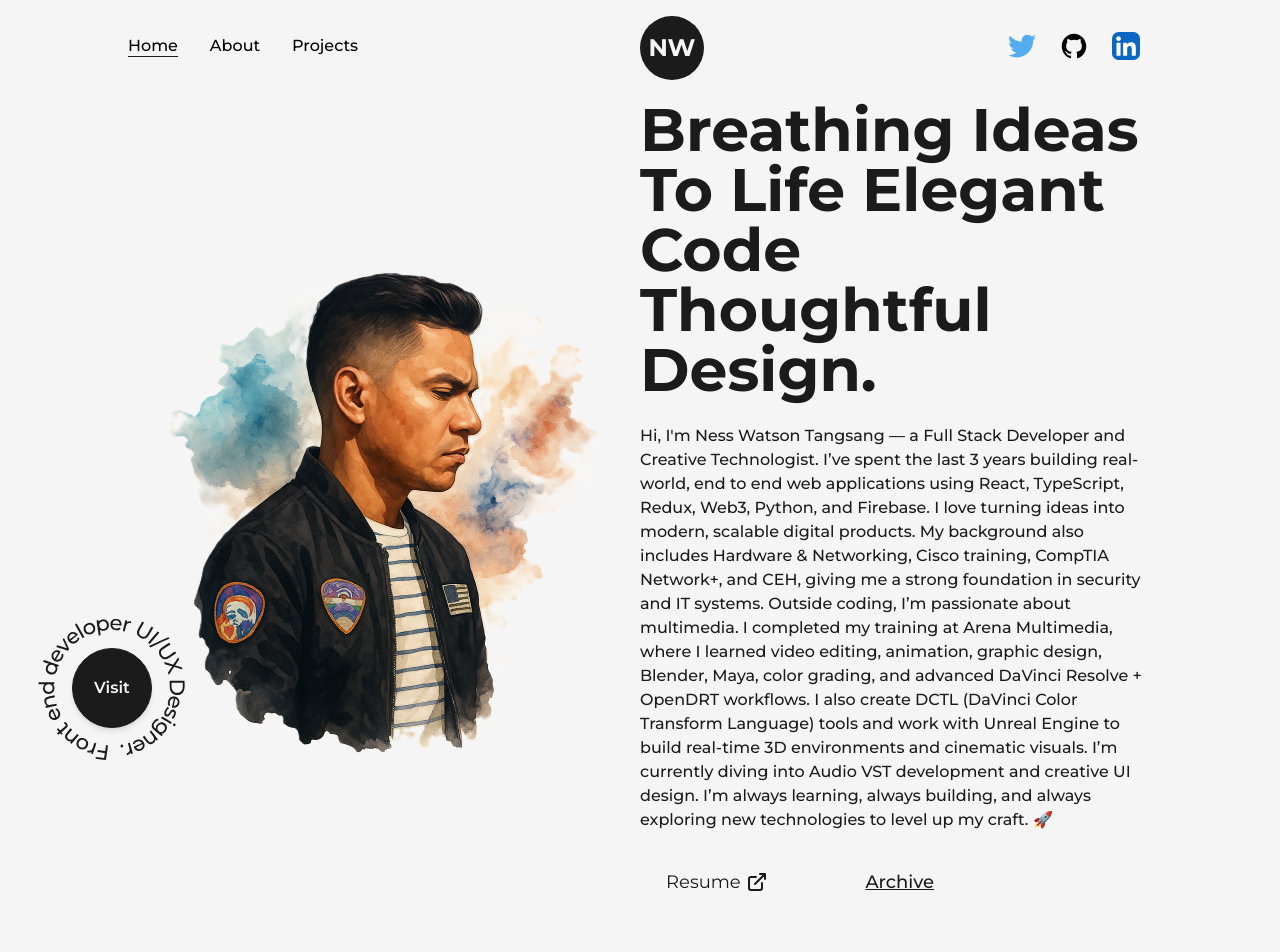
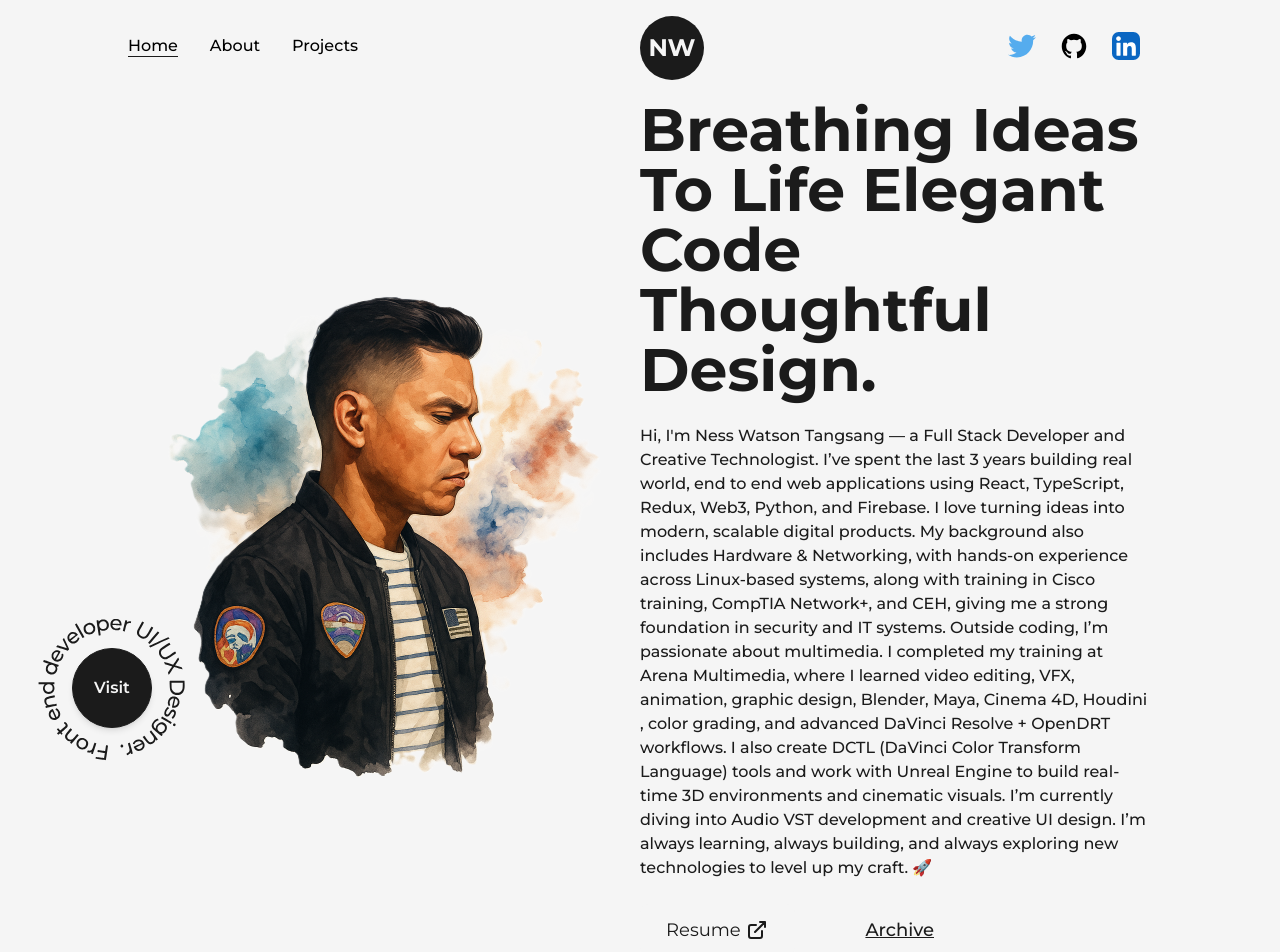
Before and after one commit to nesswatson21/ness-w-tangsang-proj, a Next.js app: page / in a window 1280 px wide. Shown: the top 952 px of the page. Built offline with nearby package versions, Linux system fonts and the light colour scheme.

Commit message:
Initial Change Intro
Corrected minor grammatical errors and improved clarity in the text.

```diff
--- a/src/pages/index.js
+++ b/src/pages/index.js
@@ -36,11 +36,11 @@ export default function Home() {
                             />
                             <p className="my-4 text-base font-medium md:text-sm sm:text-xs">
 
-Hi, I'm Ness Watson Tangsang — a Full Stack Developer and Creative Technologist. I’ve spent the last 3 years building real-world, end to end web applications using React, TypeScript, Redux, Web3, Python, and Firebase. I love turning ideas into modern, scalable digital products.
+Hi, I'm Ness Watson Tangsang — a Full Stack Developer and Creative Technologist. I’ve spent the last 3 years building real world, end to end web applications using React, TypeScript, Redux, Web3, Python, and Firebase. I love turning ideas into modern, scalable digital products.
 
-My background also includes Hardware & Networking, Cisco training, CompTIA Network+, and CEH, giving me a strong foundation in security and IT systems.
+My background also includes Hardware & Networking, with hands-on experience across Linux-based systems, along with training in Cisco training, CompTIA Network+, and CEH, giving me a strong foundation in security and IT systems.
 
-Outside coding, I’m passionate about multimedia. I completed my training at Arena Multimedia, where I learned video editing, animation, graphic design, Blender, Maya, color grading, and advanced DaVinci Resolve + OpenDRT workflows. I also create DCTL (DaVinci Color Transform Language) tools and work with Unreal Engine to build real-time 3D environments and cinematic visuals. I’m currently diving into Audio VST development and creative UI design.
+Outside coding, I’m passionate about multimedia. I completed my training at Arena Multimedia, where I learned video editing, VFX, animation, graphic design, Blender, Maya, Cinema 4D, Houdini , color grading, and advanced DaVinci Resolve + OpenDRT workflows. I also create DCTL (DaVinci Color Transform Language) tools and work with Unreal Engine to build real-time 3D environments and cinematic visuals. I’m currently diving into Audio VST development and creative UI design.
 
 I’m always learning, always building, and always exploring new technologies to level up my craft. 🚀
 
```
